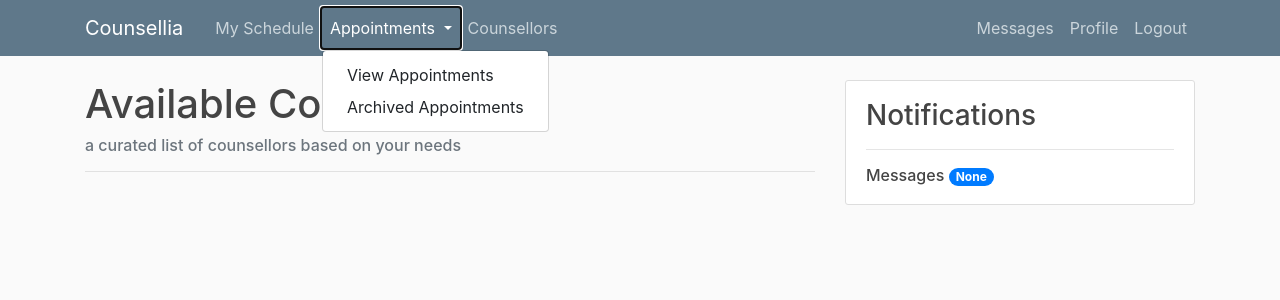
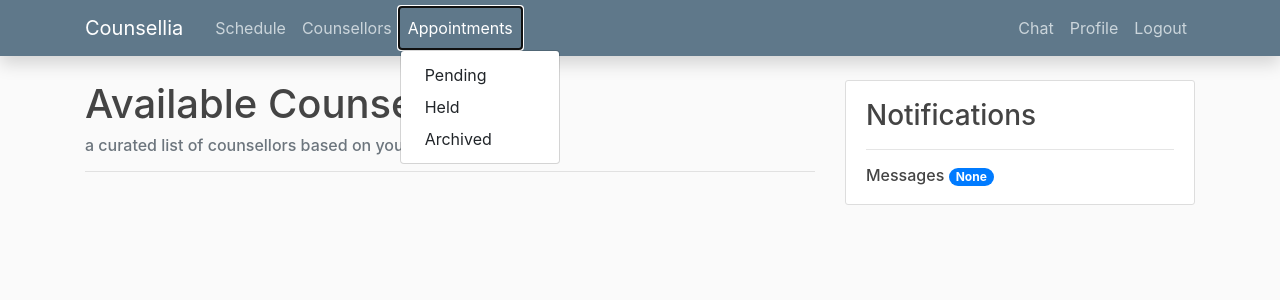
Before and after one commit to lukendatigh/counsellia-intelligent-counselling-system, a Django app: page /counsellee/counsellors/ in a window 1280 px wide, after a click on "Appointments". Shown: the top 300 px of the page. Run offline with Django 3.2, Linux system fonts and the light colour scheme; a user stored in the database is signed in; data comes from the database, SQL or seed files in the repository; both versions use the stored data as it was after the commit; some libraries are stand-ins or nearby versions.

Commit message:
minor updates and fixes

```diff
--- a/counsellees/templates/counsellees/appointment_list.html
+++ b/counsellees/templates/counsellees/appointment_list.html
@@ -13,4 +13,4 @@
 			{% endif %}
 		{% endfor %}
 	{% endif %}
-{% endblock %}
+{% endblock subcontent %}
--- a/counsellees/templates/counsellees/counsellor_list.html
+++ b/counsellees/templates/counsellees/counsellor_list.html
@@ -8,9 +8,9 @@
 		{% if counsellor.available is True %}
 			{% for category in user.counsellee.categories.all %}
 				{% if category in counsellor.specialties.all %}
-					<article class="media content-section">
-						<img class= "rounded-circle account-img" src="{{ counsellor.image.url }}">
-						<div class="media-body">
+					<article class="shadow-sm media content-section">
+						<img class= "mt-2 rounded-circle account-img" src="{{ counsellor.image.url }}">
+						<div class="mt-1 media-body">
 							<h2 class="mt-2"><a class="article-title" href="{% url 'selected-counsellor-profile' counsellor.id %}">{{ counsellor.user.first_name }} {{ counsellor.user.last_name }}</a></h2>
 							{% if counsellor.qualification %}
 								<h6>{{ counsellor.qualification }}</h6>
@@ -22,8 +22,8 @@
 							{% else %}
 								<p class="article-content">{{ counsellor.bio }}...</p>
 							{% endif %}
-							<a class= "btn btn-outline-info btn-sm" href="">Message</a>
-							<a class= "btn btn-info btn-sm" href="">Book Appointment</a>
+							<a class= "shadow-sm btn btn-outline-info btn-sm" href="">Message</a>
+							<a class= "shadow-sm btn btn-info btn-sm" href="">Book Appointment</a>
 						</div>
 					</article>
 				{% endif %}
--- a/counsellees/templates/counsellees/counsellor_profile.html
+++ b/counsellees/templates/counsellees/counsellor_profile.html
@@ -2,7 +2,7 @@
 {% load crispy_forms_tags %}
 {% block subcontent %}
 
-	<div class="content-section">
+	<div class="shadow content-section">
 		<br>
 		<legend class="border-bottom mb-4">
 			<h4>Profile</h4>
@@ -12,8 +12,8 @@
 			<div class="media-body">
 				<h3 class="account-heading">{{ counsellor.user.first_name }} {{ counsellor.user.last_name }}</h3>
 				<p class="text-secondary">{{ counsellor.quote }}</p>
-				<a class= "btn btn-outline-info btn-sm" href="">Message</a>
-				<a class= "btn btn-info btn-sm" href="">Book Appointment</a>
+				<a class= "shadow-sm btn btn-outline-info btn-sm" href="">Message</a>
+				<a class= "shadow-sm btn btn-info btn-sm" href="">Book Appointment</a>
 			</div>
 		</div>
 		<h4 class="pb-1"></h4>
--- a/counsellees/templates/counsellees/profile.html
+++ b/counsellees/templates/counsellees/profile.html
@@ -1,7 +1,7 @@
 {% extends 'counsellia/counsellee_base.html' %}
 {% load crispy_forms_tags %}
 {% block maincontent %}
-<div class="content-section">
+<div class="shadow-sm content-section">
 	<br>
 	<div class="media">
 		<img class= "rounded-circle account-img" src="{{ user.counsellee.image.url }}">
--- a/counsellees/urls.py
+++ b/counsellees/urls.py
@@ -14,7 +14,7 @@ from . views import (
 urlpatterns = [
 
 	# home page(appointment list) and user's profile
-	path('', AppointmentListView.as_view(), name = 'counsellee-home'),
+	path('', AppointmentListView.as_view(), name = 'counsellee-appointment-list'),
 	path('profile/', counsellee_views.profile_update, name = 'counsellee-profile'),
 
 	path('appointment/<int:pk>/',
--- a/counsellia/templates/counsellia/counsellee_base.html
+++ b/counsellia/templates/counsellia/counsellee_base.html
@@ -14,10 +14,10 @@
 	</head>
 	<body>
 		<header class="site-header">
-			<nav class="navbar navbar-expand-md navbar-dark bg-steel fixed-top">
+			<nav class="border-bottom-0 border-secondary shadow navbar navbar-expand-md navbar-dark bg-steel fixed-top">
 				<div class="container">
 					{% if user.is_authenticated is True %}
-						<a class="navbar-brand mr-4" href="{% url 'counsellee-home' %}">Counsellia</a>
+						<a class="navbar-brand mr-4" href="{% url 'counsellee-appointment-list' %}">Counsellia</a>
 						{% elif user.is_authenticated is False %}
 						<a class="navbar-brand mr-4" href="{% url 'counsellee-login' %}">Counsellia</a>
 					{% endif %}
@@ -27,18 +27,18 @@
 					<div class="collapse navbar-collapse" id="navbarToggle">
 						{% if user.is_authenticated is True %}
 							<div class="navbar-nav mr-auto">
-								<!-- <a class="nav-item nav-link" href="">Home</a>-->
-								<a class="nav-item nav-link" href="{% url 'counsellee-home' %}">My Schedule</a>
+								<a class="nav-item nav-link" href="{% url 'counsellee-appointment-list' %}">Schedule</a>
+								<a class="nav-item nav-link" href="{% url 'available-counsellors' %}">Counsellors</a>
 								<li class="nav-item dropdown">
-									<a class="nav-link dropdown-toggle" href="" id="appointmentDropdownMenuLink" role="button" data-toggle="dropdown" aria-haspopup="true" aria-expanded="false">
+									<a class="nav-link" href="" id="appointmentDropdownMenuLink" role="button" data-toggle="dropdown" aria-haspopup="true" aria-expanded="false">
 										Appointments
 									</a>
 									<div class="dropdown-menu" aria-labelledby="appointmentDropdownMenuLink">
-										<a class="dropdown-item" href="{% url 'counsellee-home' %}">View Appointments</a>
-										<a class="dropdown-item" href="#">Archived Appointments</a>
+										<a class="dropdown-item" href="#">Pending</a>
+										<a class="dropdown-item" href="#">Held</a>
+										<a class="dropdown-item" href="#">Archived</a>
 									</div>
 								</li>
-								<a class="nav-item nav-link" href="{% url 'available-counsellors' %}">Counsellors</a>
 							</div>
 							{% elif user.is_authenticated is False %}
 							<div class="navbar-nav mr-auto">
@@ -47,7 +47,7 @@
 						<div class="navbar-nav">
 							<!---Navbar Right Side--->
 							{% if user.is_authenticated is True %}
-								<a class="nav-item nav-link" href="">Messages</a>
+								<a class="nav-item nav-link" href="">Chat</a>
 								<a class="nav-item nav-link" href="{% url 'counsellee-profile' %}">Profile</a>
 								<a class="nav-item nav-link" href="{% url 'counsellee-logout' %}">Logout</a>
 								{% elif user.is_authenticated is False %}
--- a/counsellors/forms.py
+++ b/counsellors/forms.py
@@ -5,12 +5,16 @@ class UserUpdateForm(forms.ModelForm):
 	class Meta:
 		model = User
 		fields = ['username', 'first_name', 'last_name']
+		help_texts = {
+			'username': None,
+		}
 
 class ProfileUpdateForm(forms.ModelForm):
 	class Meta:
 		model = Counsellor
-		fields = ['quote', 'image', 'dob', 'gender', 'website', 'address', 'phone_number', 'bio', 'qualification', 'available']
+		fields = ['specialties', 'quote', 'image', 'dob', 'gender', 'website', 'address', 'phone_number', 'bio', 'qualification', 'available']
 		widgets = {
+			'specialties': forms.SelectMultiple(attrs={'size':9}),
 			'dob': forms.TextInput(attrs={'type': 'date'}),
 			'bio': forms.Textarea(attrs={'rows':3}),
 			'qualification': forms.Textarea(attrs={'rows':3}),
--- a/counsellors/urls.py
+++ b/counsellors/urls.py
@@ -9,13 +9,15 @@ from . views import (
 		AppointmentCreateView,
 		AppointmentUpdateView,
 		AppointmentDeleteView,
+		CounselleeListView,
 		CounselleeProfileView,
 	)
 
 urlpatterns = [
-
-	# home page(appointment list) and user's profile
-	path('', AppointmentListView.as_view(), name = 'counsellor-home'),
 	path('profile/', counsellor_views.profile_update, name = 'counsellor-profile'),
 
+	path('counsellee/<int:pk>', CounselleeProfileView.as_view(), name = 'selected-counsellee-profile'),
+	path('', AppointmentListView.as_view(), name = 'counsellor-schedule'),
+	path('counsellees', CounselleeListView.as_view(), name = 'counsellor-counsellee-list'),
+
 ]
--- a/counsellors/views.py
+++ b/counsellors/views.py
@@ -56,6 +56,10 @@ class ReportDetail(DetailView):
 	model = Report
 	template_name = 'counsellors/report_detail.html'
 
+class ReportDeleteView(DeleteView):
+	model = Report
+	template_name = 'counsellors/report_delete.html'
+
 
 class CounselleeListView(ListView):
 	model = Counsellee
@@ -80,7 +84,7 @@ def profile_update(request):
 			u_form.save()
 			p_form.save()
 			messages.success(request, f'Your profile has been updated!')
-			return redirect('counsellor-home')
+			return redirect('counsellor-schedule')
 	else:
 		u_form = UserUpdateForm(instance = request.user)
 		p_form = ProfileUpdateForm(instance = request.user.counsellor)
--- a/users/models.py
+++ b/users/models.py
@@ -71,7 +71,7 @@ class Counsellor(Profile):
 	specialties = models.ManyToManyField(Category)
 	quote = models.CharField(max_length=300, null=True, blank=True)
 	website = models.CharField(max_length=300, null=True, blank = True)
-	qualification = models.CharField('education and qualifications', max_length=300, null=True, blank=True)
+	qualification = models.TextField('education and qualifications', null=True, blank=True)
 	available = models.BooleanField(default=True, null=True)
 
 	class Meta:
@@ -83,6 +83,9 @@ class Counselling(models.Model):
 	counsellee = models.ForeignKey(Counsellee, on_delete=models.CASCADE, null=True)
 	date_contacted = models.DateField(default=timezone.now)
 
+	def __str__(self):
+		return f'{self.counsellor.user.username} and {self.counsellee.user.username}'
+
 	class Meta:
 		verbose_name = 'Connection'
 		verbose_name_plural = 'Connections'
```
Also changed, not shown: counsellia/templates/counsellia/counsellor_base.html (+13 -12 lines), counsellors/templates/counsellors/profile.html (+11 -5 lines), db.sqlite3, users/migrations/0015_auto_20190225_0903.py (added).
